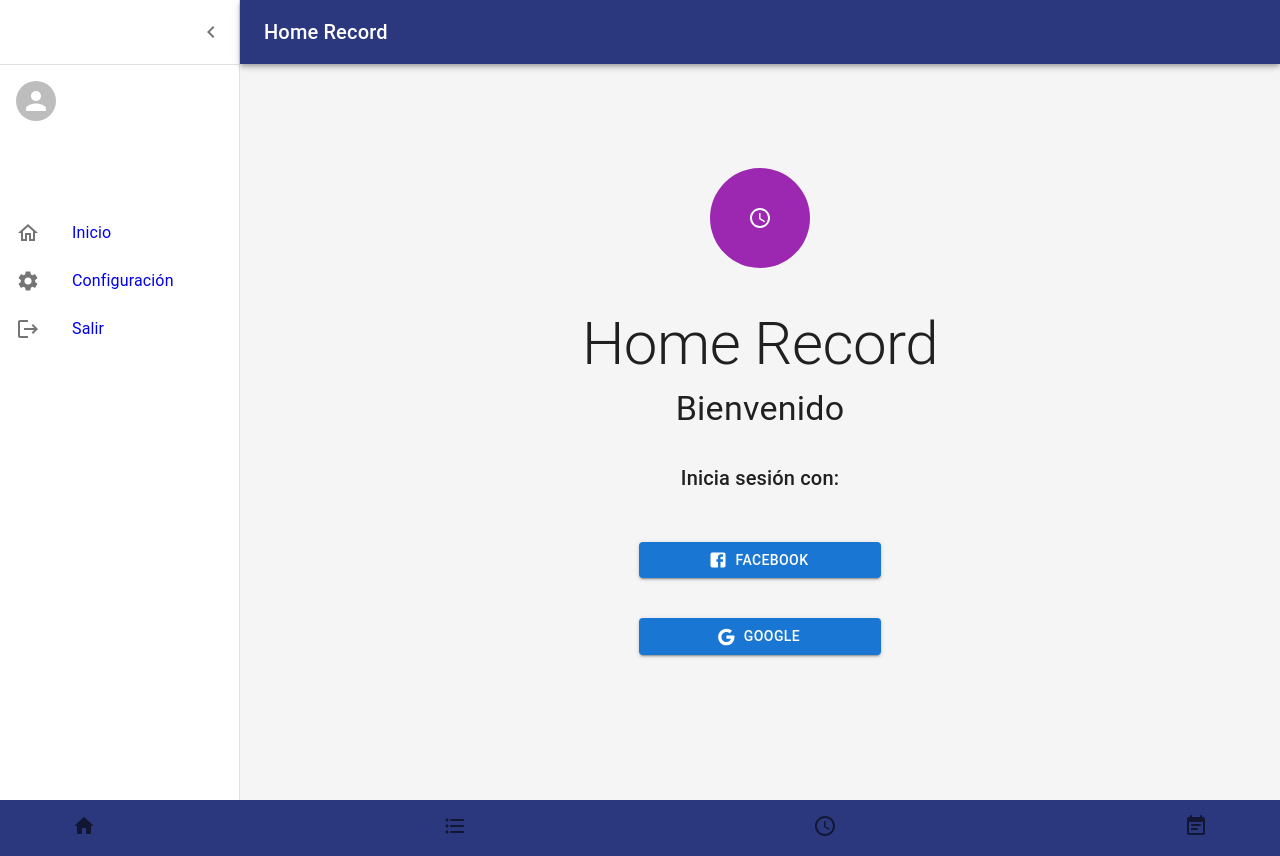
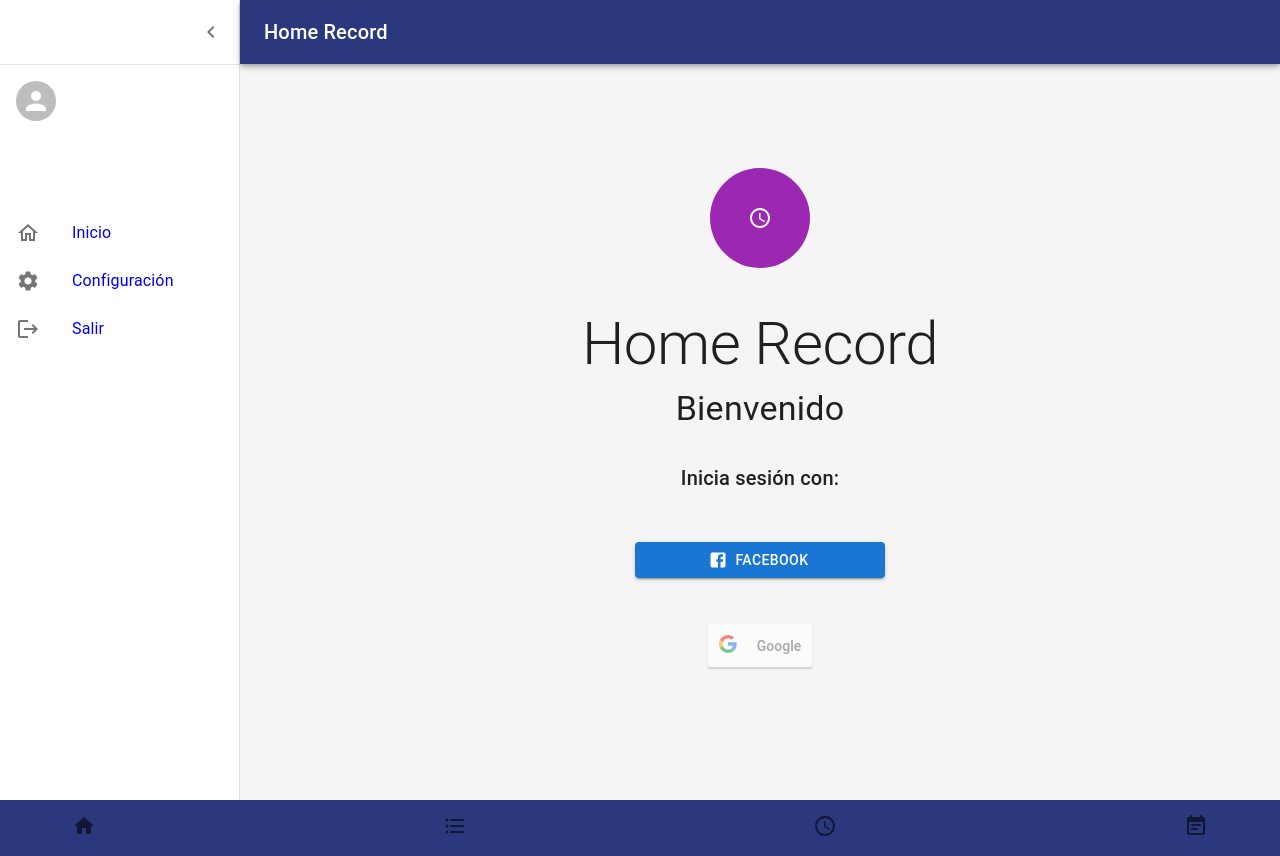
Before and after one commit to Betomx45/agenda, a React (Create React App) app: page /login in a window 1280 px wide. Built offline with nearby package versions, Linux system fonts and the light colour scheme.

Commit message:
actualizacion de Login

```diff
--- a/package.json
+++ b/package.json
@@ -21,6 +21,7 @@
     "github": "^14.0.0",
     "react": "^17.0.2",
     "react-dom": "^17.0.2",
+    "react-google-login": "^5.2.2",
     "react-router-dom": "^6.0.2",
     "react-scripts": "4.0.3",
     "web-vitals": "^1.1.2"
--- a/src/pages/Inicio/index.js
+++ b/src/pages/Inicio/index.js
@@ -4,6 +4,8 @@ import Grid from "@mui/material/Grid";
 import DeleteIcon from '@mui/icons-material/Delete';
 import IconButton from '@mui/material/IconButton';
 import { DataGrid } from "@mui/x-data-grid";
+import Typography from '@mui/material/Typography';
+import { CssBaseline } from '@mui/material';
 
 const columns = [
     {
@@ -36,8 +38,7 @@ const Home = () => {
 
     return (
         <React.Fragment>
-            <CssBaseline />
-            <Container maxWidth="sm">
+            <CssBaseline/>
                 <Typography sx={{textAlign: 'center', fontSize: 30, fontFamily: 'Arial' }}>Inicio</Typography>
                 <Paper
         sx={{
@@ -61,15 +62,6 @@ const Home = () => {
                 </Grid>
             </Grid>
         </Paper>
-
-                <Typography variant="body2" color="text.secondary" align="center" sx={{ marginTop: 30 }}>
-                    <IconButton sx={{ width: 50, height: 50, bgcolor:'#80d8ff' }}>
-                        <AddOutlinedIcon />
-                    </IconButton>
-                    <br />
-                    Agregar Tareas
-                </Typography>
-            </Container>
         </React.Fragment>
     );
 };
--- a/src/pages/Login/index.js
+++ b/src/pages/Login/index.js
@@ -8,6 +8,8 @@ import Container from '@mui/material/Container';
 import { createTheme, ThemeProvider } from '@mui/material/styles';
 import { Facebook, Google, Schedule } from '@mui/icons-material';
 import { BrowserRouter } from 'react-router-dom';
+
+import { GoogleLogin } from 'react-google-login';
 
 
 const theme = createTheme();
@@ -23,8 +25,14 @@ const Login = () => {
     });
   };
 
+  const responseGoogle = (response) => {
+    console.log(response);
+  }
+
+
+
   return (
-      <ThemeProvider theme={theme}>
+    <ThemeProvider theme={theme}>
       <Container component="main" maxWidth="xs" >
         <CssBaseline />
         <Box
@@ -35,16 +43,16 @@ const Login = () => {
             alignItems: 'center',
           }}
         >
-          <Avatar sx={{fontSize:30, m: 5, bgcolor: 'secondary.main', width:100, height:100 }} >
-            <Schedule/>
+          <Avatar sx={{ fontSize: 30, m: 5, bgcolor: 'secondary.main', width: 100, height: 100 }} >
+            <Schedule />
           </Avatar>
           <Typography component="h1" variant="h2">
             Home Record
           </Typography>
-          <Typography component="h4" variant="h4" sx={{mt:1, mb:3}}>
+          <Typography component="h4" variant="h4" sx={{ mt: 1, mb: 3 }}>
             Bienvenido
           </Typography>
-          <Typography component="h6" variant="h6" sx={{mt:1, mb:3}}>
+          <Typography component="h6" variant="h6" sx={{ mt: 1, mb: 3 }}>
             Inicia sesión con:
           </Typography>
           <Box component="form" onSubmit={handleSubmit} noValidate sx={{ mt: 1 }}>
@@ -59,13 +67,17 @@ const Login = () => {
               Facebook
             </Button>
             <Button
-              type="submit"
-              fullWidth
-              variant="contained"
-              sx={{ mt: 0, mb: 2 }}
-              startIcon={<Google icon={Google} />}
+                            type="submit"
+                            fullWidth
+                            sx={{ mt: 0, mb: 2 }}
             >
-              Google
+            <GoogleLogin
+              clientId="1021593475191-hj8ur1fd2rik41djl67p8go8566j61ek.apps.googleusercontent.com"
+              buttonText="Google"
+              onSuccess={responseGoogle}
+              onFailure={responseGoogle}
+              cookiePolicy={'single_host_origin'}
+            />
             </Button>
           </Box>
         </Box>
```
Also changed, not shown: 2 other files (tests, documents, lock files or other folders).
